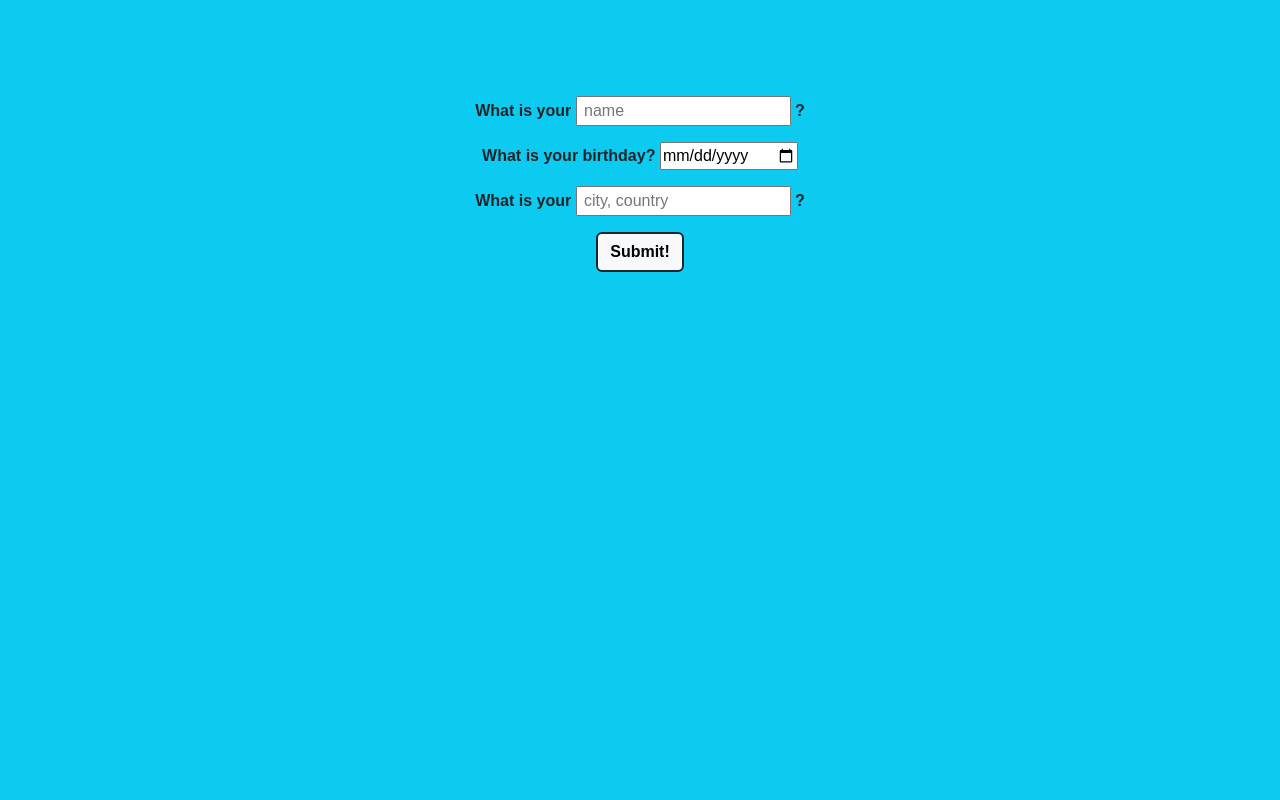
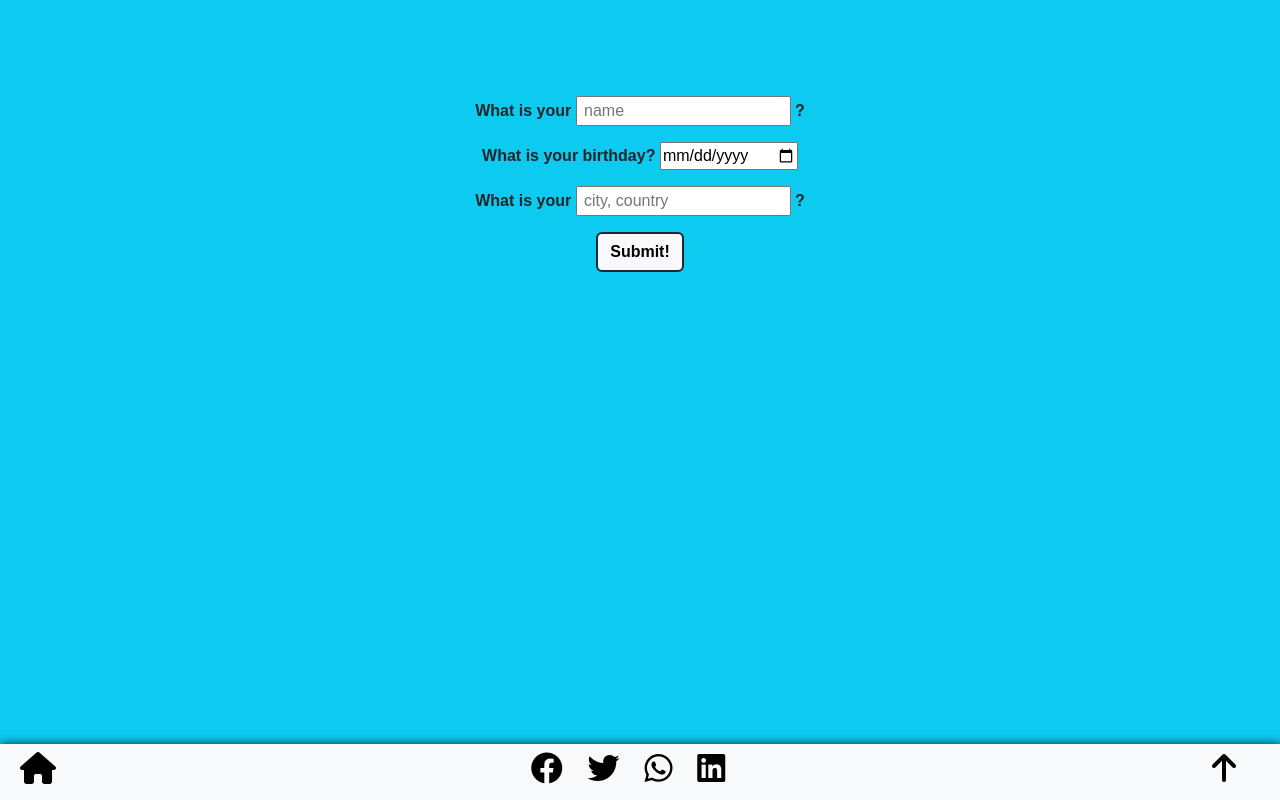
Before and after one commit to AlexTsika/Groepswerk-Front-End-1, a plain HTML site: page index.html in a window 1280 px wide. Drawn offline with nearby package versions, Linux system fonts and the light colour scheme.

Commit message:
made footer fixed and tweaked hover effects

```diff
--- a/custom.css
+++ b/custom.css
@@ -8,8 +8,12 @@ body {
 
 footer {
     box-shadow: 1px 1px 10px rgb(0, 8, 12);
+    position: fixed;
+    left: 0;
+    bottom: 0;
+    width: 100%;
 }
 
-footer a i:hover {
-    transform: scale(1.3);
+.hovereffect:hover {
+    transform: scale(1.2);
 }
--- a/index.html
+++ b/index.html
@@ -23,20 +23,52 @@
 </header>
 
 <main>
-<div class="container-fluid mt-5">
+<div class="container-fluid mt-5 mb-5 pb-3">
     <div class="row">
         <div class="col m-5 text-center">
             <p class="fw-bold">What is your <input type="text" name="name" id="name" placeholder=" name" required> ?</p>
             <p class="fw-bold">What is your birthday? <input type="date" name="bDate" id="bDate" required></p>
             <p class="fw-bold">What is your <input type="text" name="location" id="location" placeholder=" city, country" required> ?</p>
-            <button type="button" class="btn btn-light border border-dark border-2 fw-bold" id="submitButton">Submit!</button>
+            <button type="button" class="btn btn-light border border-dark border-2 fw-bold hovereffect" id="submitButton">Submit!</button>
         </div>
     </div>
 </div>
 </main>
 
-<footer>
-<!-- place footer here -->
+<!-- footer -->
+<footer class="text-bg-light">
+    <div class="container-fluid">
+        <div class="row w-100">
+            <!-- return to index.html -->
+            <div class="col">
+                <!-- home icon -->
+                <a href="index.html"><i class="fa-solid fa-house p-1 m-1 text-black fs-2 float-start hovereffect"></i></a>
+            </div>
+            <!-- social media sharing -->
+            <div class="col">
+                <!-- socials icons  -->
+                <p class="h2 text-center">
+                    <a
+                        href="https://www.facebook.com/sharer/sharer.php?u=https://github.com/AlexTsika/Groepswerk-Front-End-1&quote=Weather%Zodiac"><i
+                            class="fa-brands fa-facebook p-1 m-1 text-black hovereffect"></i></a>
+                    <a
+                        href="https://twitter.com/intent/tweet?text=Weather20Zodiac&url=https://github.com/AlexTsika/Groepswerk-Front-End-1"><i
+                            class="fa-brands fa-twitter p-1 m-1 text-black hovereffect"></i></a>
+                    <a
+                        href="https://wa.me/?text=Weather%20Zodiac%20https://github.com/AlexTsika/Groepswerk-Front-End-1"><i
+                            class="fa-brands fa-whatsapp p-1 m-1 text-black hovereffect"></i></a>
+                    <a
+                        href="https://www.linkedin.com/sharing/share-offsite/?url=https://github.com/AlexTsika/Groepswerk-Front-End-1"><i
+                            class="fa-brands fa-linkedin p-1 m-1 text-black hovereffect"></i></a>
+                </p>
+            </div>
+            <!-- return to top of screen -->
+            <div class="col">
+                <!-- arrow to top icon  -->
+                <a href="#"><i class="fa-solid fa-arrow-up p-1 m-1 text-black fs-2 float-end hovereffect"></i></a>
+            </div>
+        </div>
+    </div>
 </footer>
 
 </body>
```
Also changed, not shown: weather.html (+9 -9 lines).
